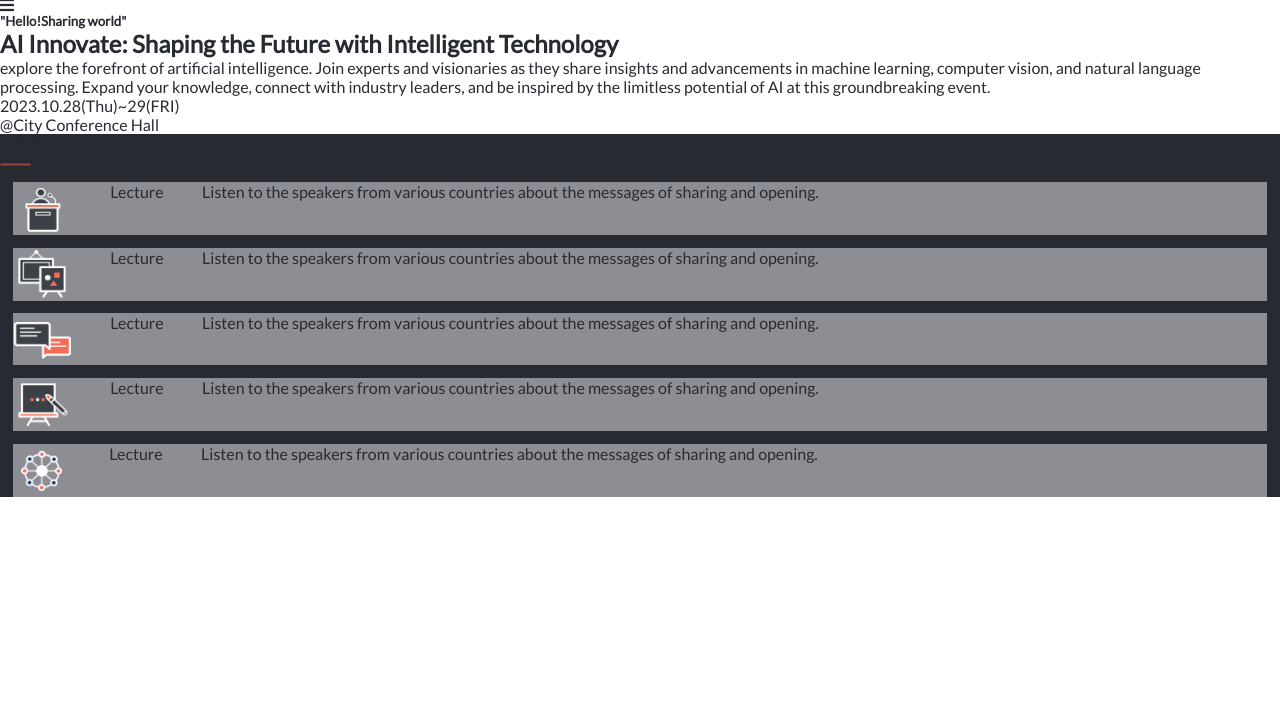
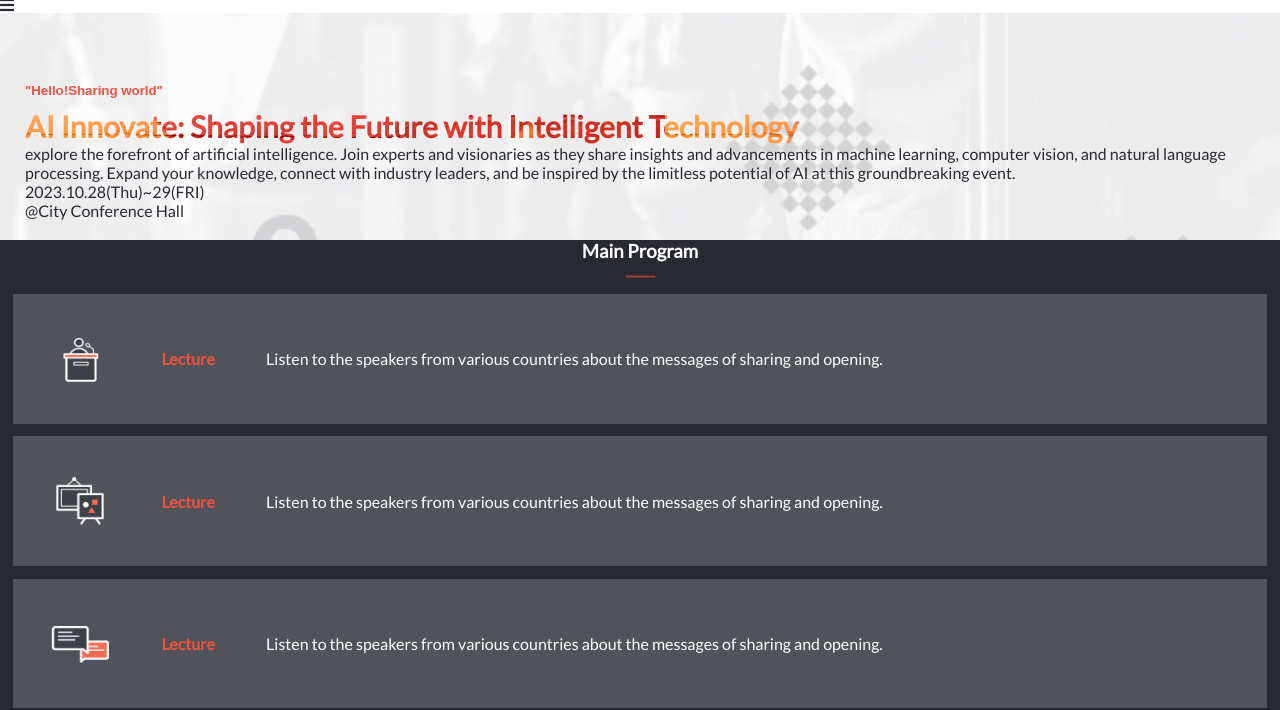
Before and after one commit to Porkalaikarthika/capstone, a website: page index.html in a window 1280 px wide. Shown: the part 100-810 px from the top of the page. Drawn offline with Linux system fonts and the light colour scheme.

Commit message:
Added style to the home page

```diff
--- a/index.html
+++ b/index.html
@@ -26,9 +26,9 @@
         </nav>
     </header>
     <main>
-        <section>
-            <h5>"Hello!Sharing world"</h5>
-            <h2>AI Innovate: Shaping the Future with Intelligent Technology</h2>
+        <section class="welcome-section">
+            <h5 class="welcome-heading">"Hello!Sharing world"</h5>
+            <h2 class="welcome-content">AI Innovate: Shaping the Future with Intelligent Technology</h2>
             <p>explore the forefront of artificial intelligence. Join experts and visionaries as they share insights and advancements in machine learning, computer vision, and natural language processing. Expand your knowledge, connect with industry leaders, and be inspired
                  by the limitless potential of AI at this groundbreaking event.</p>
             <p> 2023.10.28(Thu)~29(FRI)</p>
@@ -36,38 +36,38 @@
 
         </section>
         <section class="main-container">
-            <div>
-                <h5>Main Program</h5>
+            <div class="main-heading">
+                <h3>Main Program</h3>
                 <img src="assests/title_underline.png" alt="underline">
             </div>
 
             <div class="programContainer">
                 <img src="assests/program_icon_01 1.png" alt="lecture">
-                <p>Lecture</p>
+                <h4>Lecture</h4>
                 <p>Listen to the speakers from various countries
                     about the messages of sharing and opening.</p>
             </div>
             <div class="programContainer">
                 <img src="assests/program_icon_02 1.png" alt="lecture">
-                <p>Lecture</p>
+                <h4>Lecture</h4>
                 <p>Listen to the speakers from various countries
                     about the messages of sharing and opening.</p>
             </div>
             <div class="programContainer">
                 <img src="assests/program_icon_03 1.png" alt="lecture">
-                <p>Lecture</p>
+                <h4>Lecture</h4>
                 <p>Listen to the speakers from various countries
                     about the messages of sharing and opening.</p>
             </div>
             <div class="programContainer">
                 <img src="assests/program_icon_04 1.png" alt="lecture">
-                <p>Lecture</p>
+                <h4>Lecture</h4>
                 <p>Listen to the speakers from various countries
                     about the messages of sharing and opening.</p>
             </div>
             <div class="programContainer">
                 <img src="assests/program_icon_05 1.png" alt="lecture">
-                <p>Lecture</p>
+                <h4>Lecture</h4>
                 <p>Listen to the speakers from various countries
                     about the messages of sharing and opening.</p>
             </div>
--- a/style.css
+++ b/style.css
@@ -33,13 +33,54 @@ a {
     text-decoration: none;
 }
 
+.welcome-section {
+    background-image: url("assests/mobile_intro_bg.png");
+    background-repeat: no-repeat;
+    background-size: cover;
+    padding: 20px 25px;
+    padding-top: 70px;
+}
+
+.welcome-heading {
+  color: #ec5242;
+  text-align: left;
+  margin-bottom: 10px;
+  font-family: 'Montserrat', sans-serif;
+}
+
+.welcome-content {
+  color: #ec5242;
+  background: url(assests/tools-for-motivation-KvTOwKoji7g-unsplash.jpg);
+  -webkit-background-clip: text;
+  -webkit-text-fill-color: transparent;
+  font-size: 30px;
+}
+
 .main-container {
     background-color: #272a31;
+}
+
+.main-heading {
+    text-align: center;
+}
+
+.main-heading h3 {
+    color: #fff;
 }
 
 .programContainer {
     margin: 1vw;
     display: flex;
-    gap: 3vw;
-    background-color:rgba(242, 242, 247, 0.5);
+    gap: 4vw;
+    background-color:rgba(242, 242, 247, 0.2);
+    align-items: center;
+    padding: 3vw;
 }
+
+.programContainer h4 {
+    color: #ec5242;
+}
+
+.programContainer p {
+    color: #fff;
+}
```
Also changed, not shown: assests/mobile_intro_bg.png (added), assests/tools-for-motivation-KvTOwKoji7g-unsplash.jpg (added).
